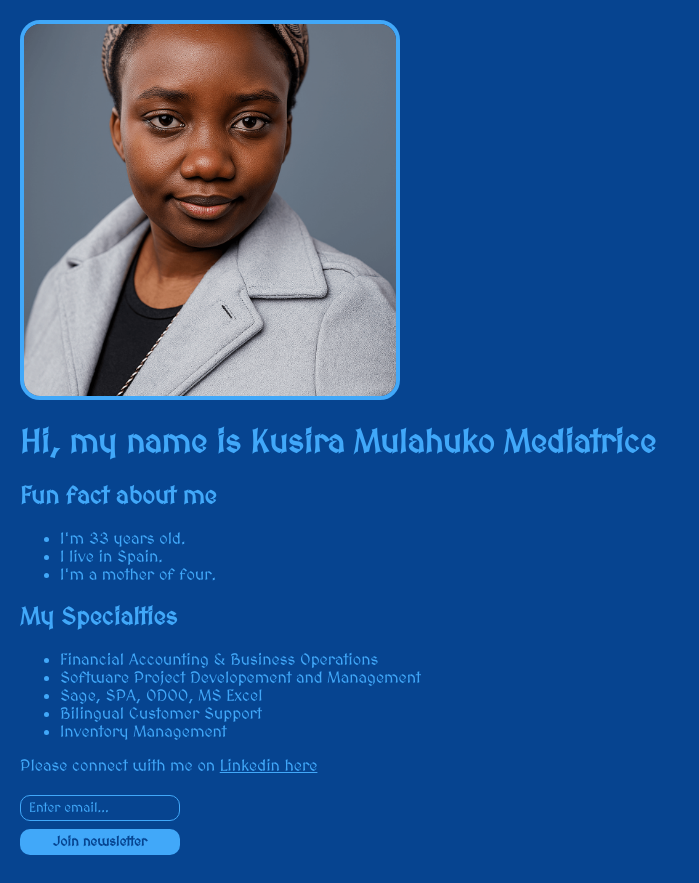
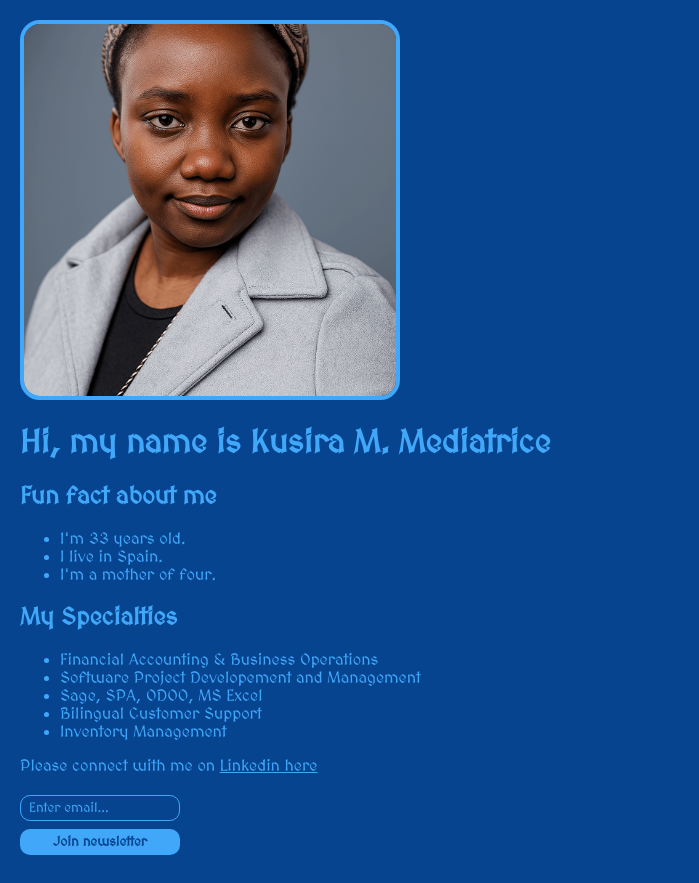
Before and after one commit to kusira-mediatrice/migracode-businesscard, a plain HTML site: page index.html in a window 1280 px wide. Shown: the whole page, without its empty margins (0-699 px from the left). Drawn offline with Linux system fonts and the light colour scheme; a web font is replaced by a local one.

Commit message:
Revert "Update full name"
This reverts commit 67216a37526b23aab65ea8fd132a4dee91dfa51e.

```diff
--- a/index.html
+++ b/index.html
@@ -12,7 +12,7 @@
 
 <body>
   <img src="images/me.png" />
-  <h1>Hi, my name is Kusira Mulahuko Mediatrice</h1>
+  <h1>Hi, my name is Kusira M. Mediatrice</h1>
   <h2>Fun fact about me</h2>
   <ul>
   <li>I'm 33 years old.</li>
```
